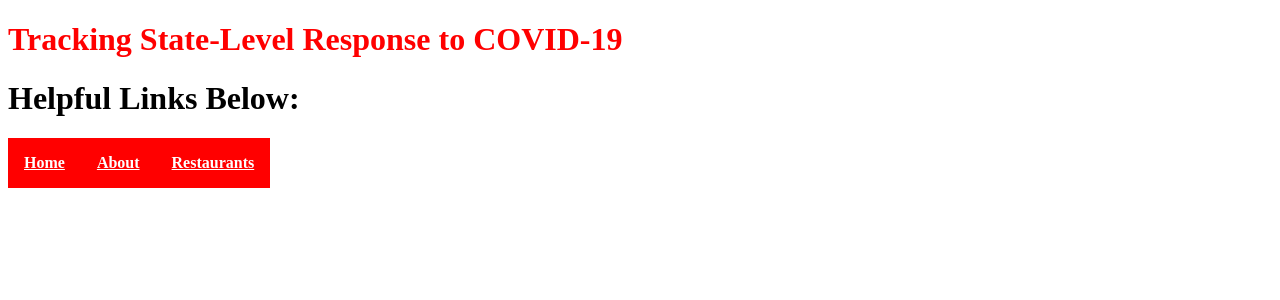
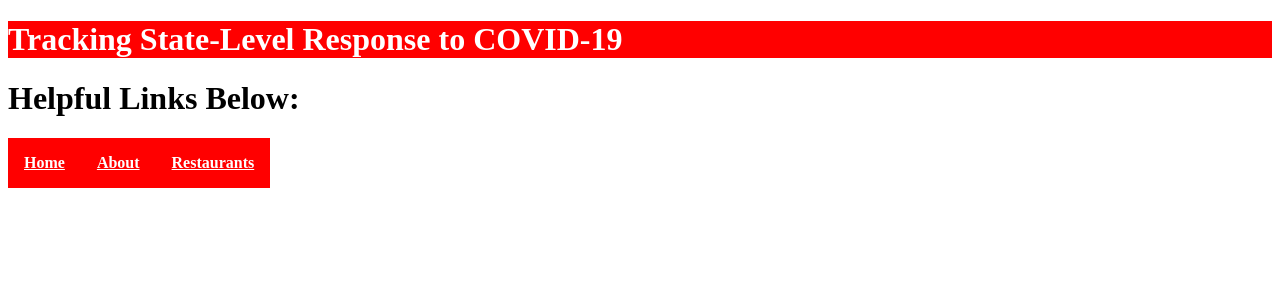
Before and after one commit to egreven/TrackingLegislation, a Flask app: page / in a window 1280 px wide. Shown: the top 300 px of the page. Run offline with Flask 2, Linux system fonts and the light colour scheme.

Commit message:
Update homepage.html

```diff
--- a/templates/homepage.html
+++ b/templates/homepage.html
@@ -7,7 +7,7 @@
     {% block head %} {% endblock %}
     <title> Website Test for Project 26</title>
 </head>
-  <h1 style="color: red; background-color: white;"> Tracking State-Level Response to COVID-19</h1>
+  <h1 style="color: white; background-color: red;"> Tracking State-Level Response to COVID-19</h1>
 
 <body style="background-color: white;">
     {% block body %} {% endblock %}
```
